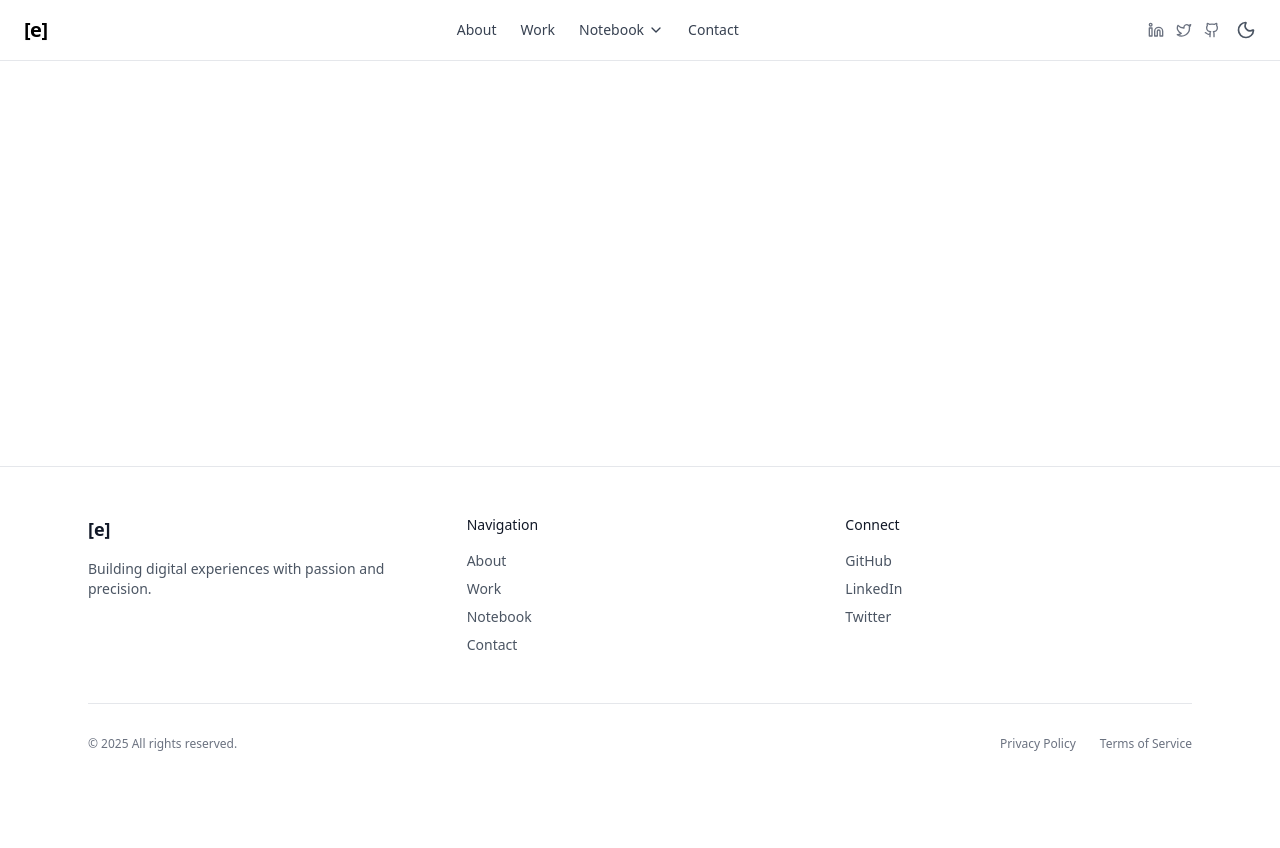
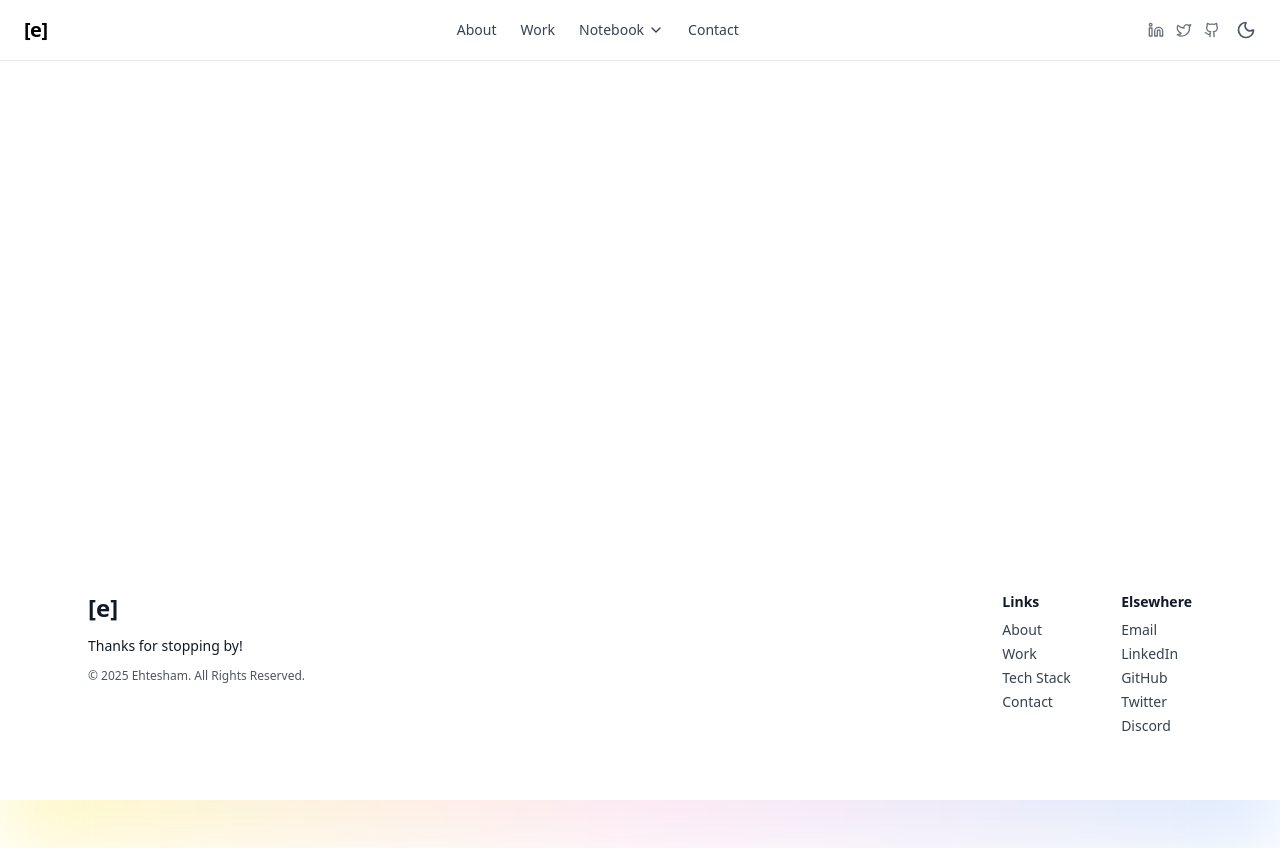
Before and after one commit to rubina557/portfolio_website, a React (Vite) app: page / in a window 1280 px wide. Before the commit the page ends 800 px from the top, so only its background shows below. Built offline with nearby package versions, Linux system fonts and the light colour scheme.

Commit message:
Footer.jsx

```diff
--- a/src/components/Footer.jsx
+++ b/src/components/Footer.jsx
@@ -1,107 +1,43 @@
+// src/components/Footer.jsx
 import { Link } from "react-router-dom";
 
 const Footer = () => {
   return (
-    <footer className="border-t border-gray-200 dark:border-gray-800 bg-white dark:bg-gray-900">
-      <div className="max-w-6xl mx-auto px-6 py-12">
-        <div className="grid grid-cols-1 md:grid-cols-3 gap-8">
-          {/* Logo/Brand */}
-          <div className="space-y-4">
-            <div className="text-lg font-semibold text-gray-900 dark:text-white">
-              [e]
-            </div>
-            <p className="text-sm text-gray-600 dark:text-gray-400 max-w-xs">
-              Building digital experiences with passion and precision.
-            </p>
-          </div>
-
-          {/* Links */}
-          <div className="space-y-4">
-            <h3 className="text-sm font-medium text-gray-900 dark:text-white">
-              Navigation
-            </h3>
-            <div className="space-y-2">
-              <Link
-                href="/about"
-                className="block text-sm text-gray-600 dark:text-gray-400 hover:text-gray-900 dark:hover:text-white transition-colors"
-              >
-                About
-              </Link>
-              <Link
-                href="/work"
-                className="block text-sm text-gray-600 dark:text-gray-400 hover:text-gray-900 dark:hover:text-white transition-colors"
-              >
-                Work
-              </Link>
-              <Link
-                href="/notebook"
-                className="block text-sm text-gray-600 dark:text-gray-400 hover:text-gray-900 dark:hover:text-white transition-colors"
-              >
-                Notebook
-              </Link>
-              <Link
-                href="/contact"
-                className="block text-sm text-gray-600 dark:text-gray-400 hover:text-gray-900 dark:hover:text-white transition-colors"
-              >
-                Contact
-              </Link>
-            </div>
-          </div>
-
-          {/* Social */}
-          <div className="space-y-4">
-            <h3 className="text-sm font-medium text-gray-900 dark:text-white">
-              Connect
-            </h3>
-            <div className="space-y-2">
-              <a
-                href="https://github.com"
-                target="_blank"
-                rel="noreferrer"
-                className="block text-sm text-gray-600 dark:text-gray-400 hover:text-gray-900 dark:hover:text-white transition-colors"
-              >
-                GitHub
-              </a>
-              <a
-                href="https://linkedin.com"
-                target="_blank"
-                rel="noreferrer"
-                className="block text-sm text-gray-600 dark:text-gray-400 hover:text-gray-900 dark:hover:text-white transition-colors"
-              >
-                LinkedIn
-              </a>
-              <a
-                href="https://x.com"
-                target="_blank"
-                rel="noreferrer"
-                className="block text-sm text-gray-600 dark:text-gray-400 hover:text-gray-900 dark:hover:text-white transition-colors"
-              >
-                Twitter
-              </a>
-            </div>
-          </div>
+    <footer className="relative mt-20">
+      <div className="absolute inset-0 h-80 w-full bg-gradient-to-r from-yellow-100 via-pink-100 to-blue-100 dark:from-yellow-900 dark:via-pink-900 dark:to-blue-900 blur-2xl -z-10" />
+      <div className="max-w-6xl mx-auto px-6 py-16 flex flex-col md:flex-row justify-between items-start gap-12 text-sm">
+        {/* Left side */}
+        <div className="space-y-3">
+          <h1 className="text-2xl font-bold">[e]</h1>
+          <p>Thanks for stopping by!</p>
+          <p className="text-xs mt-8 text-gray-600 dark:text-gray-400">
+            © 2025 Ehtesham. All Rights Reserved.
+          </p>
         </div>
 
-        {/* Bottom section */}
-        <div className="mt-12 pt-8 border-t border-gray-200 dark:border-gray-800">
-          <div className="flex flex-col md:flex-row justify-between items-center gap-4">
-            <p className="text-xs text-gray-500 dark:text-gray-500">
-              © {new Date().getFullYear()} All rights reserved.
-            </p>
-            <div className="flex gap-6 text-xs text-gray-500 dark:text-gray-500">
-              <Link
-                href="/privacy"
-                className="hover:text-gray-700 dark:hover:text-gray-300 transition-colors"
-              >
-                Privacy Policy
-              </Link>
-              <Link
-                href="/terms"
-                className="hover:text-gray-700 dark:hover:text-gray-300 transition-colors"
-              >
-                Terms of Service
-              </Link>
-            </div>
+        {/* Center (optional spacing) */}
+        <div className="flex-1 hidden md:block" />
+
+        {/* Right side */}
+        <div className="grid grid-cols-2 gap-12">
+          <div>
+            <h3 className="font-semibold mb-2">Links</h3>
+            <ul className="space-y-1 text-gray-700 dark:text-gray-300">
+              <li><Link to="/about">About</Link></li>
+              <li><Link to="/work">Work</Link></li>
+              <li><Link to="/tech">Tech Stack</Link></li>
+              <li><Link to="/contact">Contact</Link></li>
+            </ul>
+          </div>
+          <div>
+            <h3 className="font-semibold mb-2">Elsewhere</h3>
+            <ul className="space-y-1 text-gray-700 dark:text-gray-300">
+              <li><a href="mailto:e@example.com">Email</a></li>
+              <li><a href="https://linkedin.com" target="_blank" rel="noreferrer">LinkedIn</a></li>
+              <li><a href="https://github.com" target="_blank" rel="noreferrer">GitHub</a></li>
+              <li><a href="https://twitter.com" target="_blank" rel="noreferrer">Twitter</a></li>
+              <li><a href="https://discord.com" target="_blank" rel="noreferrer">Discord</a></li>
+            </ul>
           </div>
         </div>
       </div>
```
